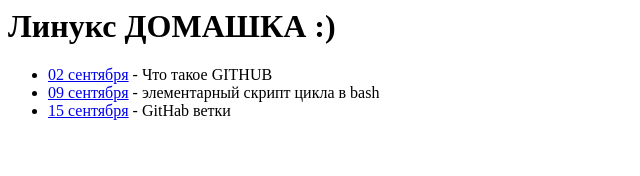
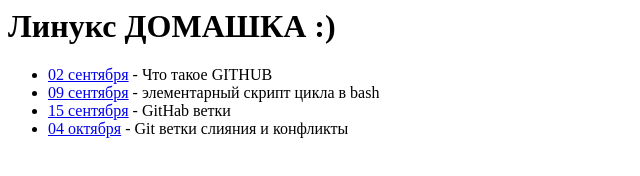
Before and after one commit to VladYanch/Linux, a plain HTML site: page index.html in a window 1280 px wide. Shown: the whole page, without its empty margins (0-640 px from the left). Drawn offline with Linux system fonts and the light colour scheme.

Commit message:
04/10 index

```diff
--- a/index.html
+++ b/index.html
@@ -15,4 +15,10 @@
             <a class="font" href="./Sep15/script.sh">15 сентября</a>
             <span class="font"> - GitHab ветки</span>
         </li>
+
+        <li>
+            <a class="font" href="./Okt04/Linux1004.txt">04 октября</a>
+            <span class="font"> - Git ветки слияния и конфликты</span>
+        </li>
+
     </ul>
```
